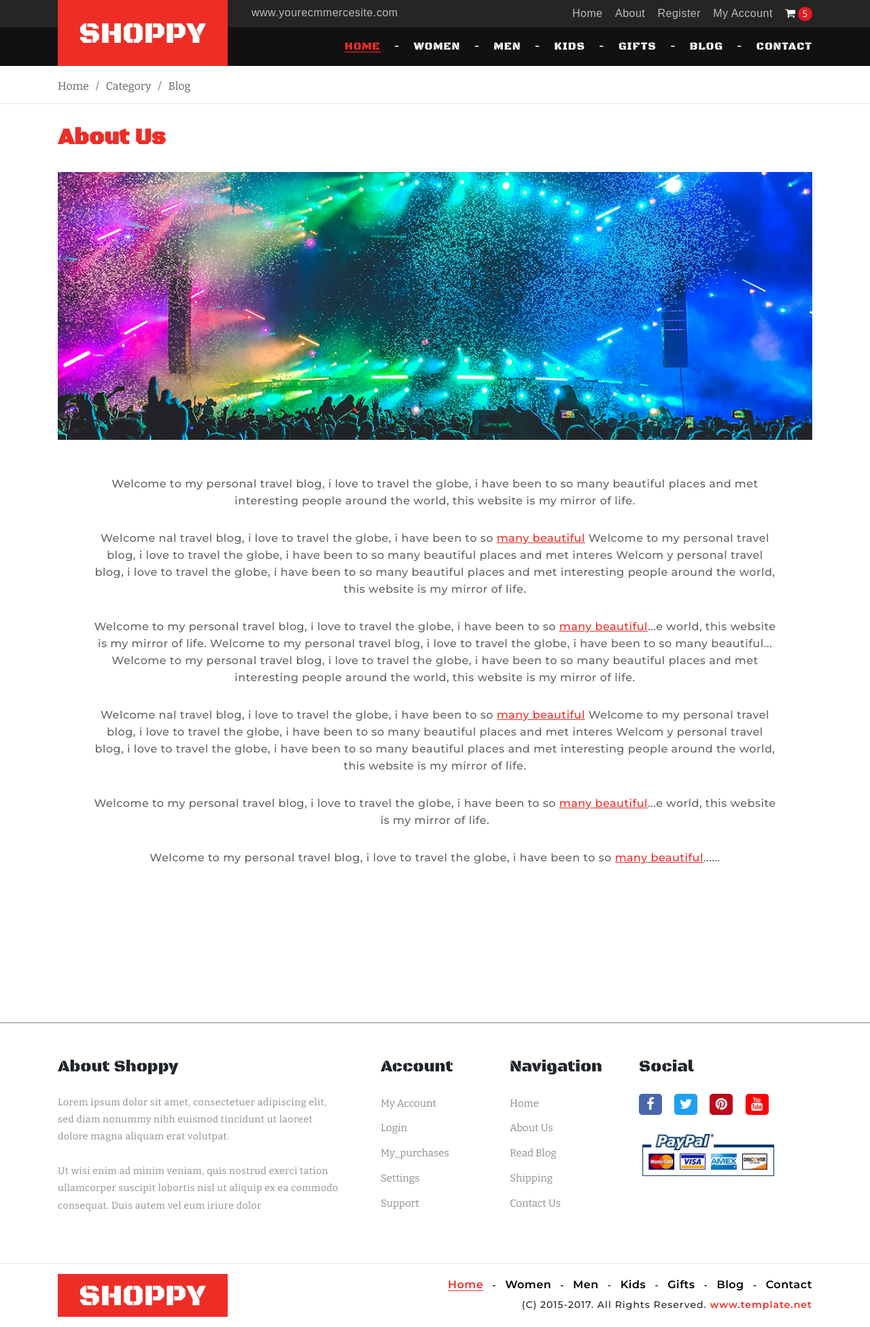
After one commit to fastiman/it4each_dropshipping_store_dj, a Django app: page /about/ in a window 1280 px wide. The commit adds this page. Shown: the whole page at 68% size. Run offline with Django 4.2, Linux system fonts and the light colour scheme; some libraries are stand-ins or nearby versions.

Commit message:
added template about

```diff
--- a/main/urls.py
+++ b/main/urls.py
@@ -20,5 +20,6 @@ from main import views
 
 urlpatterns = [
     path('', views.index, name='index'),
+    path('about/', views.about, name='about'),
     path('admin/', admin.site.urls),
 ]
--- a/main/views.py
+++ b/main/views.py
@@ -3,3 +3,7 @@ from django.shortcuts import render
 
 def index(request):
     return render(request, 'index.html')
+
+
+def about(request):
+    return render(request, 'about.html')
--- /dev/null
+++ b/templates/about.html
@@ -0,0 +1,32 @@
+{% extends 'base.html' %}
+{% load static %}
+
+{% block title %}
+    AboutPage
+{% endblock title %}
+
+{% block container %}
+    <!-- About Section Start -->
+    <div id="about-us">
+        <div class="container">
+            <h5><a href="index.html">Home</a><span>/</span><a href="products.html">Category</a><span>/</span><a href="blog.html">Blog</a></h5>
+        </div>
+        <hr>
+        <div class="container">
+            <h3 data-aos="fade-up" data-aos-delay="300">About us</h3>
+            <div class="row" style="margin-right: 0; margin-left: 0;" data-aos="fade-up" data-aos-delay="500">
+                <div>
+                    <img src="{% static 'images/about.jpg' %}" alt="about-bg" class="thumbnail image">
+                    <p>Welcome to my personal travel blog, i love to travel the globe, i have been to so many beautiful places and met interesting people around the world, this website is my mirror of life.</p>
+                    <p>Welcome nal travel blog, i love to travel the globe, i have been to so <a href="#">many beautiful</a> Welcome to my personal travel blog, i love to travel the globe, i have been to so many beautiful places and met interes Welcom y personal travel blog, i love to travel the globe, i have been to so many beautiful places and met interesting people around the world, this website is my mirror of life. </p>
+                    <p>Welcome to my personal travel blog, i love to travel the globe, i have been to so <a href="#">many beautiful</a>...e world, this website is my mirror of life. Welcome to my personal travel blog, i love to travel the globe, i have been to so many beautiful... Welcome to my personal travel blog, i love to travel the globe, i have been to so many beautiful places and met interesting people around the world, this website is my mirror of life. </p>
+                    <p>Welcome nal travel blog, i love to travel the globe, i have been to so <a href="#">many beautiful</a> Welcome to my personal travel blog, i love to travel the globe, i have been to so many beautiful places and met interes Welcom y personal travel blog, i love to travel the globe, i have been to so many beautiful places and met interesting people around the world, this website is my mirror of life.</p>
+                    <p>Welcome to my personal travel blog, i love to travel the globe, i have been to so <a href="#">many beautiful</a>...e world, this website is my mirror of life. </p>
+                    <p>Welcome to my personal travel blog, i love to travel the globe, i have been to so <a href="#">many beautiful</a>......</p>
+                </div>
+            </div>
+        </div>
+    </div>
+    <!-- About Section End -->
+
+    {% endblock container %}
--- a/templates/base.html
+++ b/templates/base.html
@@ -31,8 +31,8 @@
                 </div>
                 <div class="col-lg-6 col-sm-9 col-12">
                     <ul class="text-right">
-                        <li><a href="index.html">Home</a> </li>
-                        <li><a href="about.html">About</a></li>
+                        <li><a href="{% url 'index' %}">Home</a> </li>
+                        <li><a href="{% url 'about' %}">About</a></li>
                         <li><a href="register.html">Register</a></li>
                         <li><a href="my_profile.html">My Account</a></li>
                         <li><a href="cart.html"><i class="fa fa-shopping-cart" aria-hidden="true"></i></a><span>5</span></li>
```
